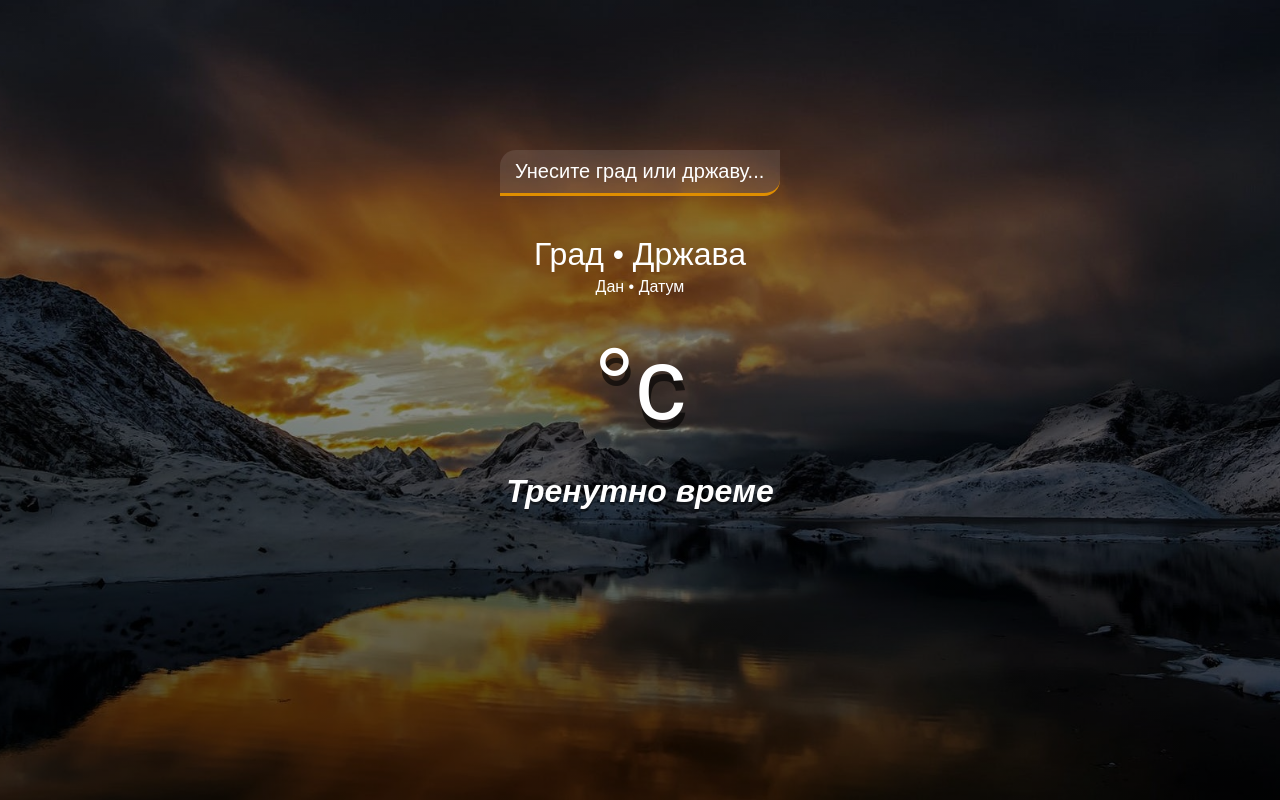
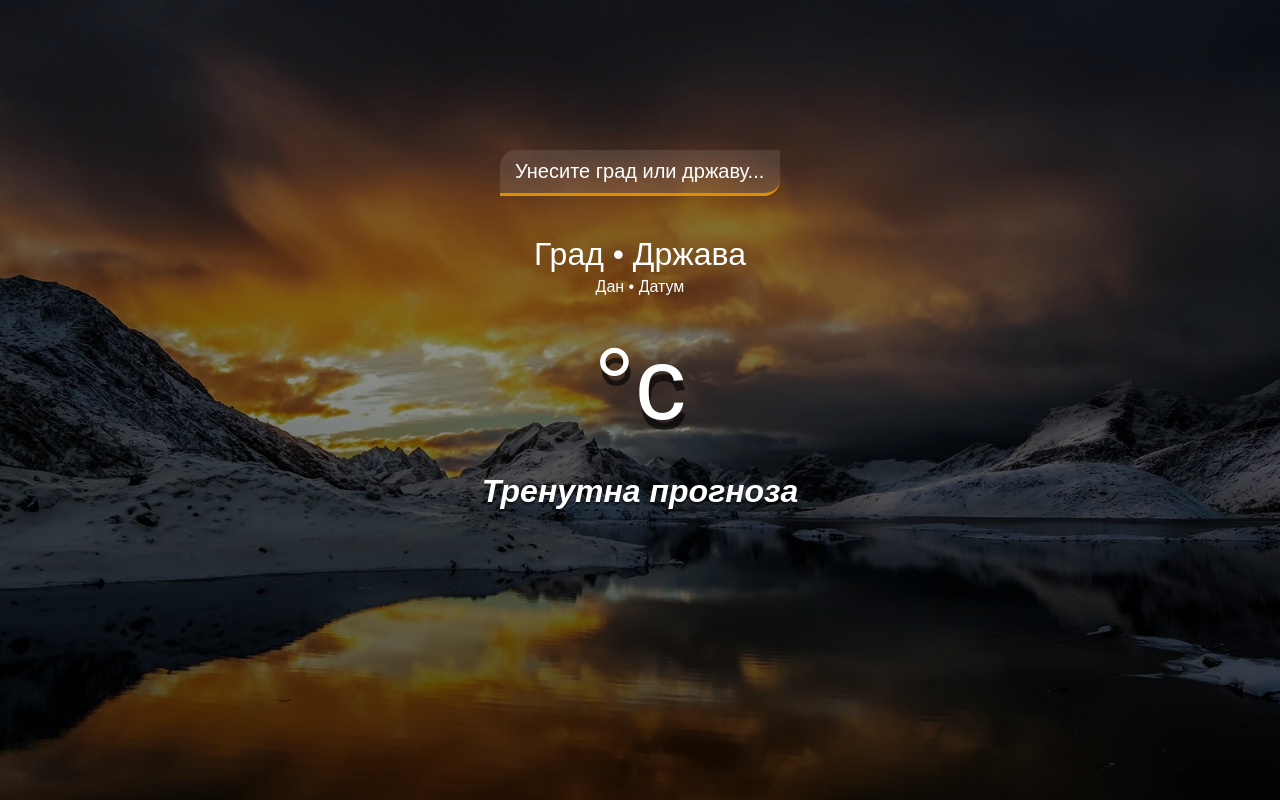
Before and after one commit to markolekic/weatherApp, a plain HTML site: page index.html in a window 1280 px wide. Drawn offline with Linux system fonts and the light colour scheme.

Commit message:
Update index.html

```diff
--- a/index.html
+++ b/index.html
@@ -20,7 +20,7 @@
             </section>
             <div class="current">
                 <div class="temp"><span>°c</span></div>
-                <div class="weather">Тренутно време</div>
+                <div class="weather">Тренутна прогноза</div>
             </div>
         </main>
     </div>
```
